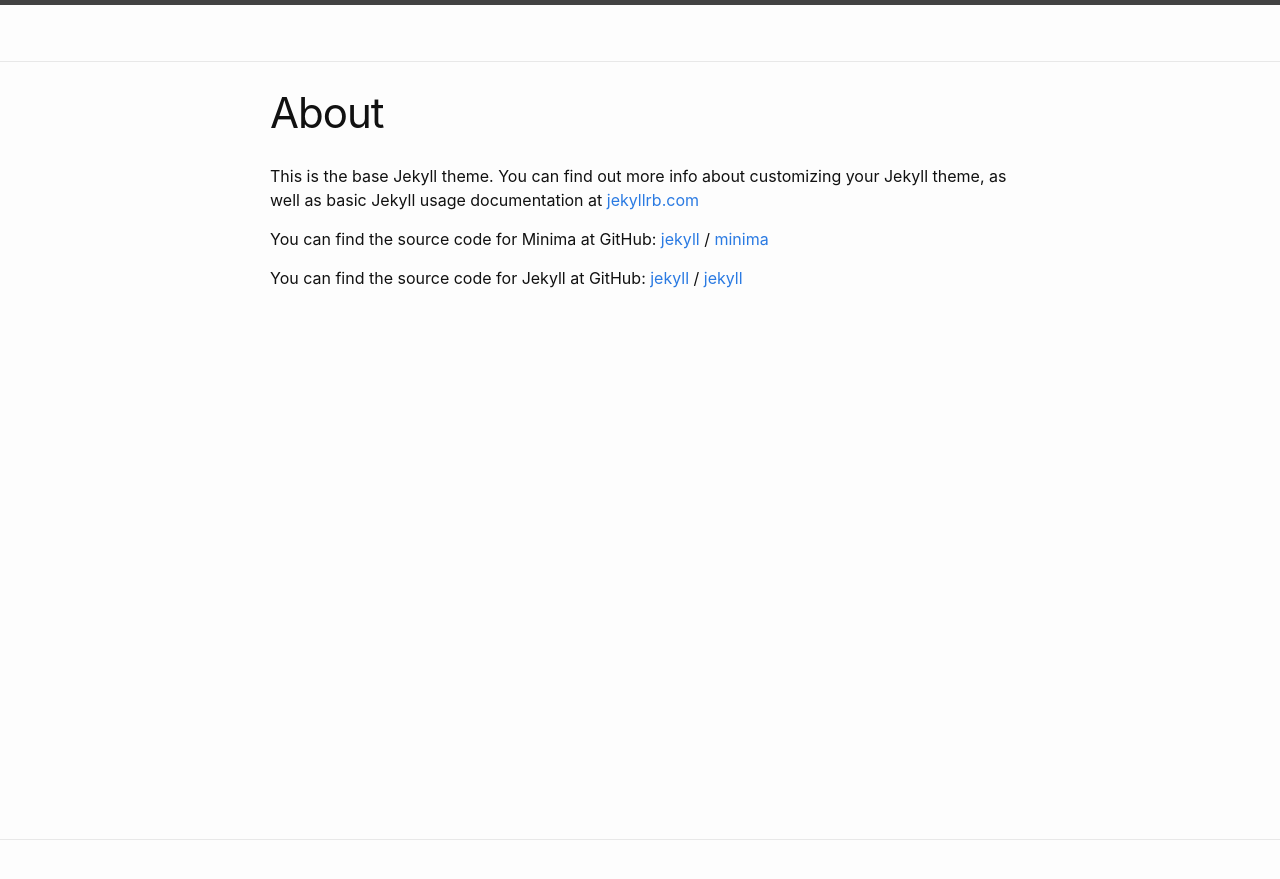
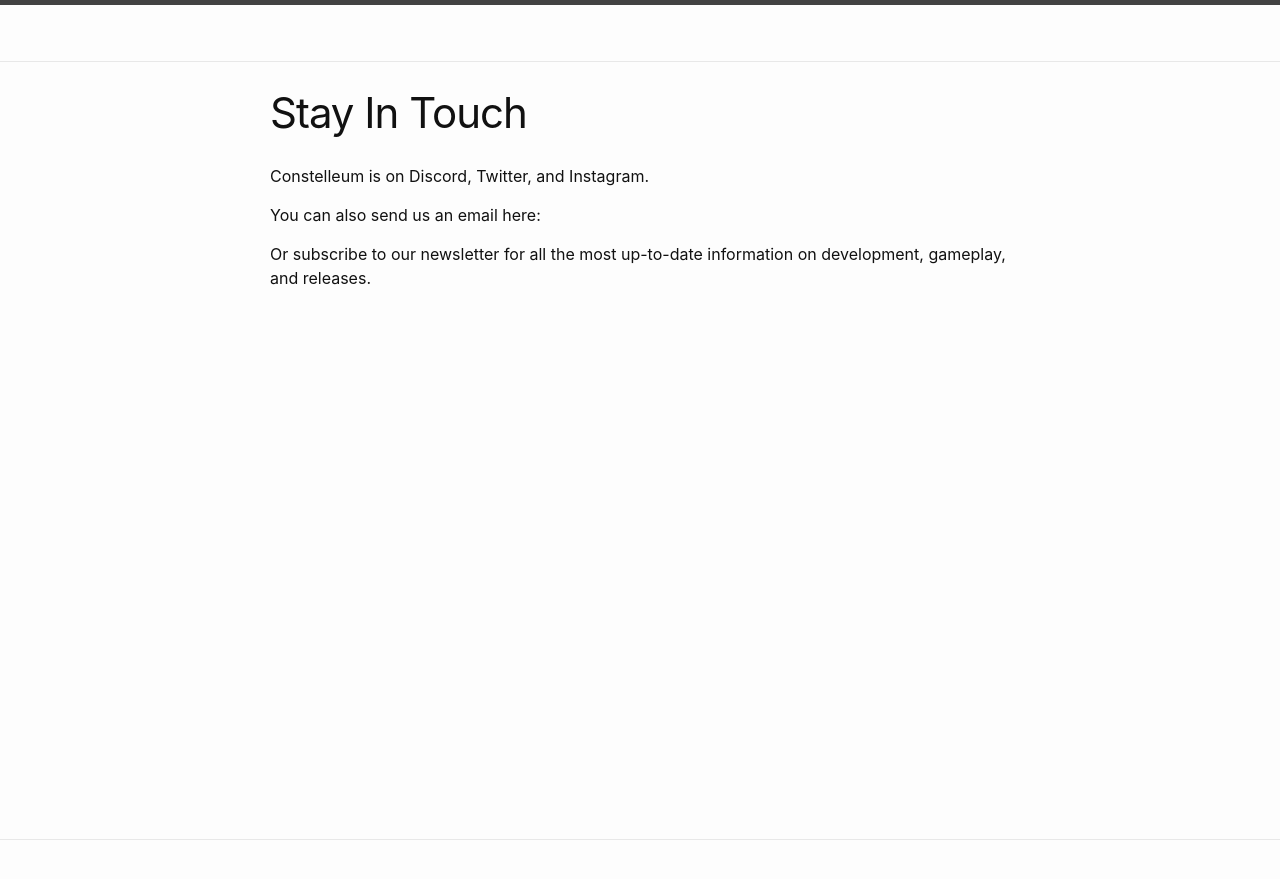
Before and after one commit to cardbattler/cardbattler.github.io, a Jekyll site: the page built from about.markdown, in a window 1280 px wide. Shown: the top 879 px of the page. Built offline with Jekyll 4.4.1, drawn with Linux system fonts in a browser that asks for light colours.

Commit message:
add remaining base pages

```diff
--- a/about.markdown
+++ b/about.markdown
@@ -1,18 +1,12 @@
 ---
 layout: page
-title: About
-permalink: /about/
+title: Stay In Touch
+permalink: /intouch/
 ---
 
-This is the base Jekyll theme. You can find out more info about customizing your Jekyll theme, as well as basic Jekyll usage documentation at [jekyllrb.com](https://jekyllrb.com/)
+Constelleum is on Discord, Twitter, and Instagram.
 
-You can find the source code for Minima at GitHub:
-[jekyll][jekyll-organization] /
-[minima](https://github.com/jekyll/minima)
-
-You can find the source code for Jekyll at GitHub:
-[jekyll][jekyll-organization] /
-[jekyll](https://github.com/jekyll/jekyll)
+You can also send us an email here:
 
 
-[jekyll-organization]: https://github.com/jekyll
+Or subscribe to our newsletter for all the most up-to-date information on development, gameplay, and releases.
```
Also changed, not shown: _layouts/gallery.html (added, +14 -0 lines), _layouts/home.html (+10 -0 lines), characters.markdown (added, +7 -0 lines), devlog.markdown (added, +7 -0 lines).
